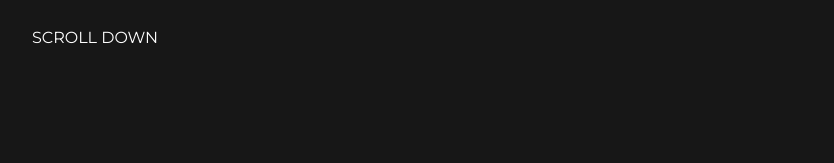
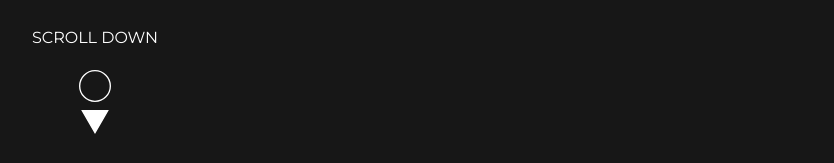
Before and after one commit to projzkhme/Webfolio, a React (Vite) app in the folder webfolio-projzkhme/: page / in a window 1280 px wide. Shown: the part 634-797 px from the top of the page, without its empty margins (0-834 px from the left). Built offline with nearby package versions, Linux system fonts and the light colour scheme.

Commit message:
Initial Motion installation

```diff
--- a/webfolio-projzkhme/package.json
+++ b/webfolio-projzkhme/package.json
@@ -11,6 +11,7 @@
   },
   "dependencies": {
     "@tailwindcss/vite": "^4.0.17",
+    "motion": "^12.6.2",
     "react": "^19.0.0",
     "react-dom": "^19.0.0",
     "react-router-dom": "^7.4.1",
--- a/webfolio-projzkhme/src/components/common/UIBtnScrollDown.jsx
+++ b/webfolio-projzkhme/src/components/common/UIBtnScrollDown.jsx
@@ -7,10 +7,10 @@
 
   return (
     <div className="fixed bottom-0 flex flex-row">
-      <div className="p-8 flex flex-col items-center gap-5 cursor-pointer shrink-on-hover fade-on-hover">
+      <div className="p-8 flex flex-col items-center gap-5 cursor-pointer">
         <span className="text-base">{icon.label.toUpperCase()}</span>
         <img
-          className="w-[4rem] h-[4rem] spin-y-axis "
+          className="w-[4rem] h-[4rem]"
           src={icon.path}
           alt={icon.description}
         />
--- a/webfolio-projzkhme/src/components/sections/Introduction.jsx
+++ b/webfolio-projzkhme/src/components/sections/Introduction.jsx
@@ -43,7 +43,6 @@
               href={link.ref}
               target="_blank"
               rel="noopener noreferrer"
-              className="fade-on-hover"
             >
               <img src={link.icon} alt={link.label} />
             </a>
--- a/webfolio-projzkhme/src/index.css
+++ b/webfolio-projzkhme/src/index.css
@@ -27,39 +27,3 @@
   background: var(--theme-background-dark);
   color: var(--theme-text-dark);
 }
-
-/* User Interface Effects */
-.fade-on-hover {
-  @apply hover:opacity-50 transition duration-300;
-}
-
-.shrink-on-hover:hover {
-  transform: scale(0.875); /* Shrinks to 80% of original size */
-  transition: transform 0.3s ease-in-out;
-}
-
-@keyframes spinY {
-  0% {
-    transform: rotateY(0deg);
-  }
-  100% {
-    transform: rotateY(360deg);
-  }
-}
-
-.spin-y-axis {
-  animation: spinY 2s linear infinite;
-}
-
-@keyframes glitch {
-  0% { text-shadow: 2px 2px var(--theme-accent-secondary) -2px -2px var(--theme-accent-primary); transform: translate(0, 0); }
-  20% { text-shadow: -2px -2px var(--theme-accent-secondary), 2px 2px var(--theme-accent-primary); transform: translate(-2px, 2px); }
-  40% { text-shadow: 2px -2px var(--theme-accent-secondary), -2px 2px var(--theme-accent-primary); transform: translate(2px, -2px); }
-  60% { text-shadow: -2px 2px var(--var(--theme-accent-secondary)me-accent-secondary), 2px -2px var(--theme-accent-primary); transform: translate(-2px, -2px); }
-  80% { text-shadow: 2px 2px var(--theme-accent-secondary), -2px -2px var(--theme-accent-primary); transform: translate(2px, 2px); }
-  100% { text-shadow: 0 0 var(--theme-accent-secondary), 0 0 var(--theme-accent-primary); transform: translate(0, 0); }
-}
-
-.glitch:hover {
-  animation: glitch 0.3s infinite;
-}
```
Also changed, not shown: webfolio-projzkhme/src/components/common/UICarousell.jsx (added), webfolio-projzkhme/src/components/sections/Services.jsx (added), 1 other file (tests, documents, lock files or other folders).
